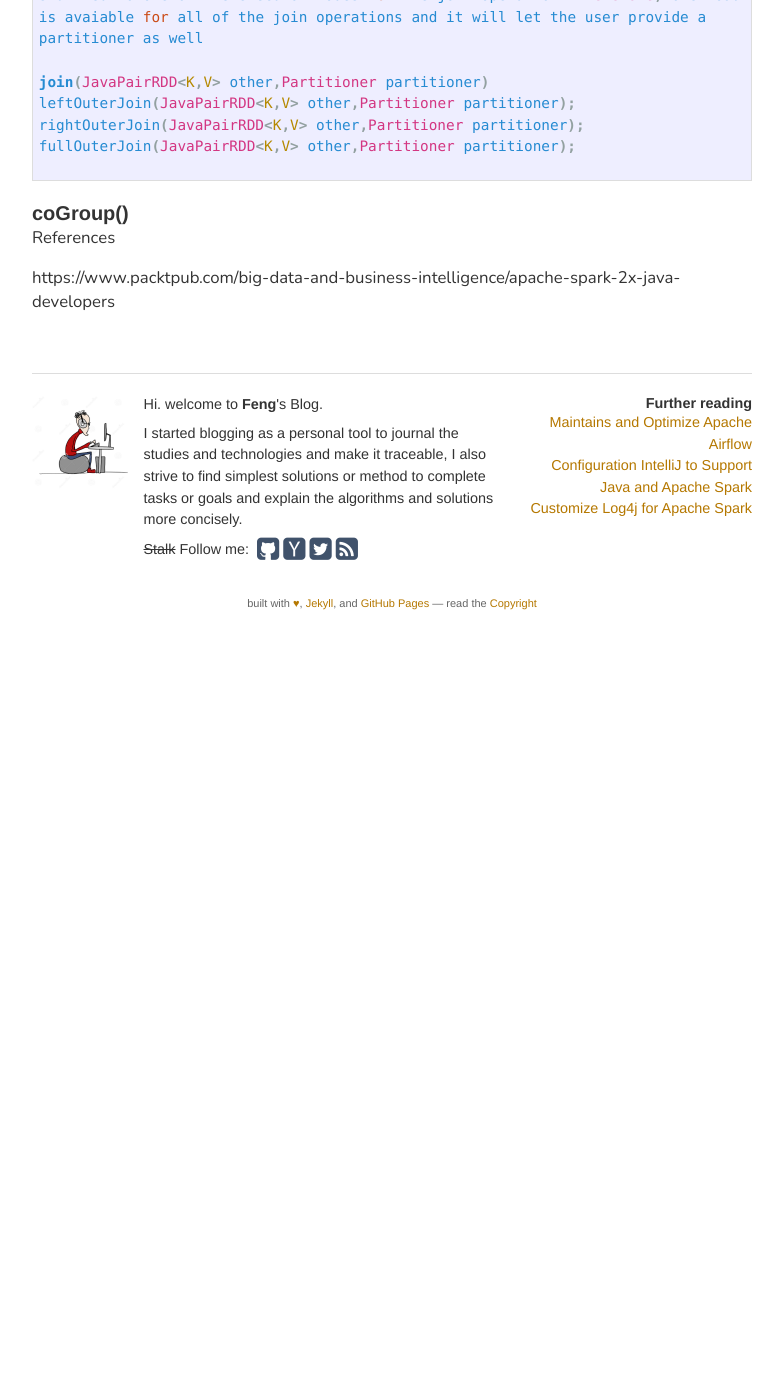
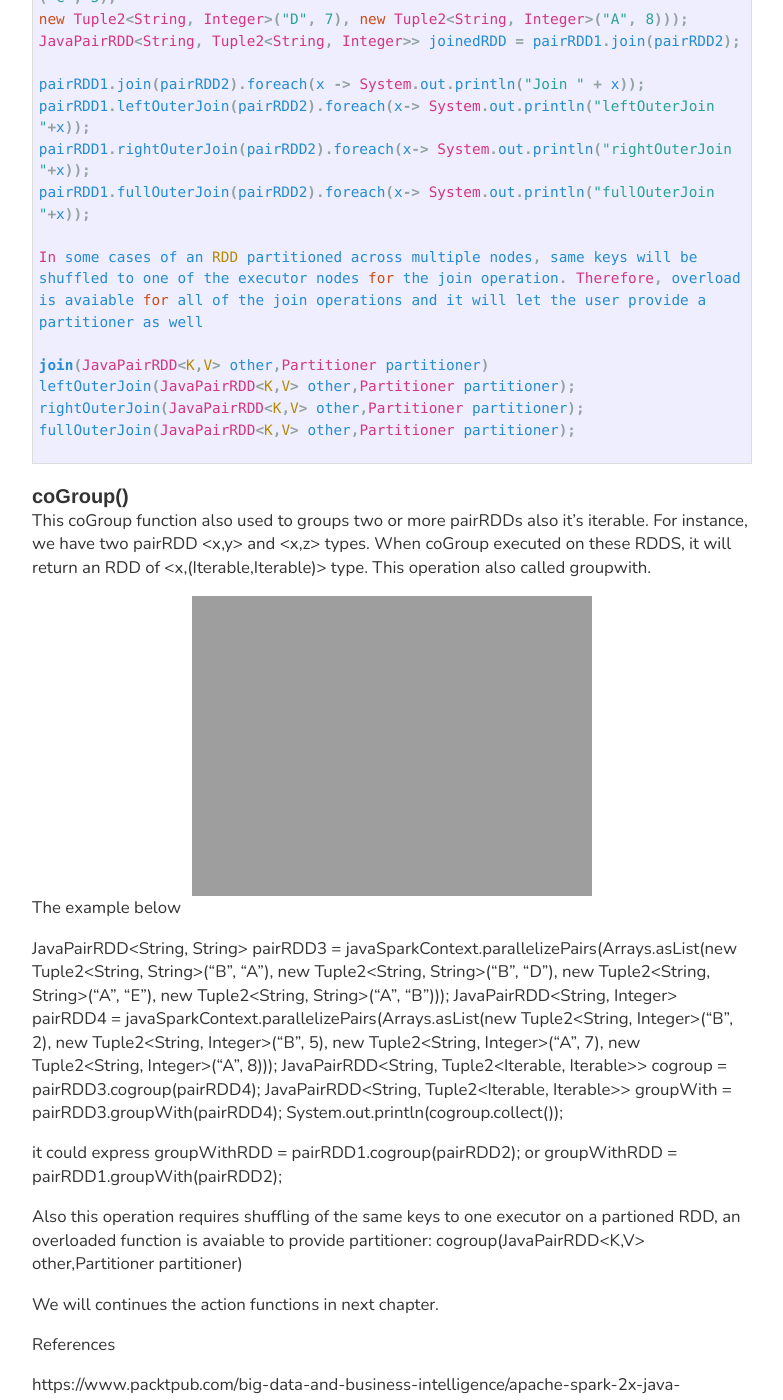
Before and after one commit to SharpLu/Blog, a Jekyll site: the page built from _posts/2016-07-10-java-8-for-apache-spark-examples.md, in a window 1280 px wide and 1400 px high, scrolled down 9537 px. Shown: the whole window, without its empty margins (248-1031 px from the left). Built offline with Jekyll 4.4.1, drawn with Linux system fonts in a browser that asks for light colours; before the commit the page ends 10167 px from its top, so only the background shows below that.

Commit message:
Update 2016-07-10-java-8-for-apache-spark-examples.md

````diff
--- a/_posts/2016-07-10-java-8-for-apache-spark-examples.md
+++ b/_posts/2016-07-10-java-8-for-apache-spark-examples.md
@@ -199,7 +199,7 @@ result.foreach(x-> System.out.println("sorted "+x));
 
 
 It used to join pair RDDs, this is the same concept as Join in SQL which conbined two or more datasets together. For instance, we have two pair RDDs of <x,y> and <x,z> types. When the join happens it will return an RDD of <x,(y,z)>	 type.
-
+![](http://feng.io/static/spark_examples/13.png)
 The example below
 ```java
 JavaPairRDD<String, String> pairRDD1 = javaSparkContext
@@ -226,6 +226,26 @@ fullOuterJoin(JavaPairRDD<K,V> other,Partitioner partitioner);
 
 ##### coGroup()
 
+This coGroup function also used to groups two or more pairRDDs also it's iterable. For instance, we have two pairRDD <x,y> and <x,z> types. When coGroup executed on these RDDS, it will return an RDD of <x,(Iterable<Y>,Iterable<Z>)> type. This operation also called groupwith.
+
+![](http://feng.io/static/spark_examples/14.png)
+The example below
+
+JavaPairRDD<String, String> pairRDD3 = javaSparkContext.parallelizePairs(Arrays.asList(new Tuple2<String, String>("B", "A"), new Tuple2<String, String>("B", "D"), new Tuple2<String, String>("A", "E"), new Tuple2<String, String>("A", "B")));
+JavaPairRDD<String, Integer> pairRDD4 = javaSparkContext.parallelizePairs(Arrays.asList(new Tuple2<String, Integer>("B", 2), new Tuple2<String, Integer>("B", 5), new Tuple2<String, Integer>("A", 7), new Tuple2<String, Integer>("A", 8)));
+JavaPairRDD<String, Tuple2<Iterable<String>, Iterable<Integer>>> cogroup = pairRDD3.cogroup(pairRDD4);
+JavaPairRDD<String, Tuple2<Iterable<String>, Iterable<Integer>>> groupWith = pairRDD3.groupWith(pairRDD4);
+System.out.println(cogroup.collect());
+
+it could express
+groupWithRDD = pairRDD1.cogroup(pairRDD2);
+or
+groupWithRDD = pairRDD1.groupWith(pairRDD2);
+
+Also this operation requires shuffling of the same keys to one executor on a partioned RDD, an overloaded function is avaiable to provide partitioner:
+cogroup(JavaPairRDD<K,V> other,Partitioner partitioner)
+
+We will continues the action functions in next chapter.
 
 References
 
````
